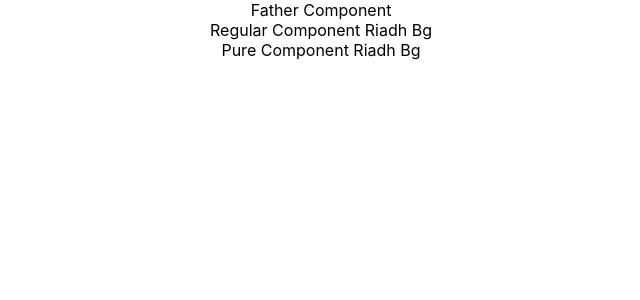
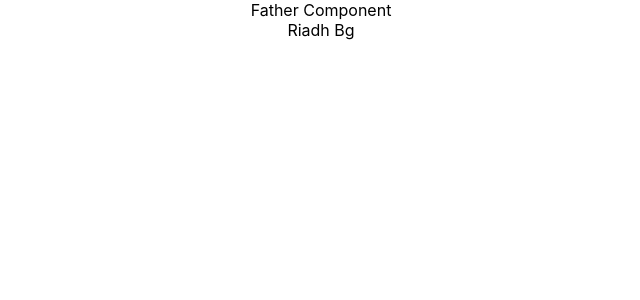
Before and after one commit to RiadhBg26/React-js-first-project-, a React (Create React App) app: page / in a window 1280 px wide. Shown: the top 300 px of the page, without its empty margins (319-959 px from the left). Built offline with nearby package versions, Linux system fonts and the light colour scheme.

Commit message:
added React.memo() demo

```diff
--- a/src/components/fatherComponent.js
+++ b/src/components/fatherComponent.js
@@ -1,5 +1,6 @@
 import React, { Component } from 'react'
 import RegularComponent from '../regularComponent';
+import MemoComponent from './memoComponent';
 import PureComp from './pureComponent';
 
 class FatherComponent extends Component {
@@ -24,8 +25,14 @@ class FatherComponent extends Component {
 		return (
 			<div>
 				Father Component
-				<RegularComponent name = {this.state.name}></RegularComponent>
-				<PureComp name = {this.state.name}></PureComp>
+				{/* for pure component demo */}
+				{/* <RegularComponent name = {this.state.name}></RegularComponent>
+				<PureComp name = {this.state.name}></PureComp> */}
+				{/* _________________ */}
+
+				{/*  */}
+				<MemoComponent name = {this.state.name}></MemoComponent>
+
 			</div>
 		)
 	}
--- /dev/null
+++ b/src/components/memoComponent.js
@@ -0,0 +1,13 @@
+import React from 'react'
+
+function MemoComponent({name}) {
+	console.log('Rendering memo component');
+	return (
+		<div>
+			{name}
+		</div>
+	)
+}
+// React.memo(componentName) is a method to disallow re-rendering when shallow comparison is returning true (prevProps & prevState === currentProps & currentState)
+// React.memo(componentName) works with functional components (non class-based components)
+export default React.memo(MemoComponent)
```
